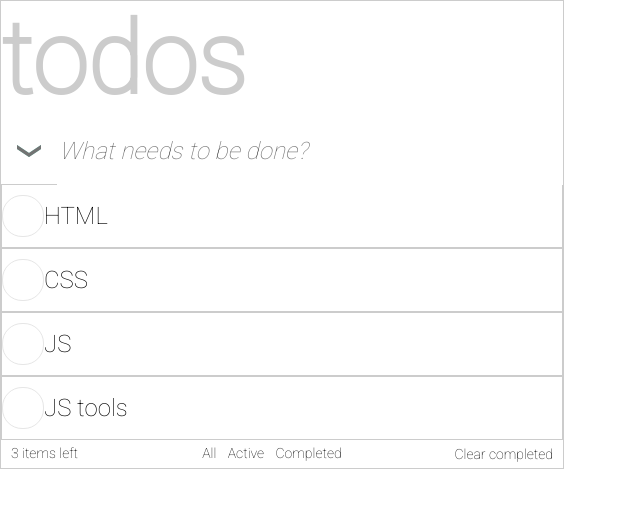
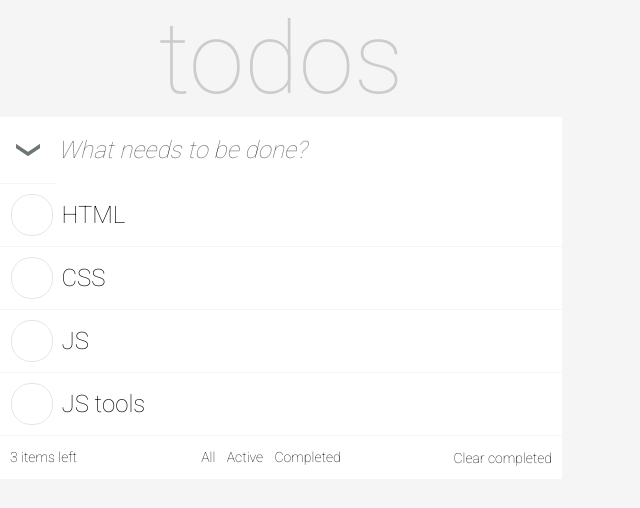
Before and after one commit to ok-technopolis-2020/Sachuk_Ilya, a plain HTML site: page index.html in a window 1280 px wide. Shown: the whole page, without its empty margins (0-640 px from the left). Drawn offline with Linux system fonts and the light colour scheme.

Commit message:
added without tabs

```diff
--- a/index.html
+++ b/index.html
@@ -29,28 +29,28 @@
                     <li class="todo-list__item">
                         <input class="todo-list__input" type="checkbox">
                         <span class="todo-list__checkbox"></span>
-                        <span class="todo-list__checkmark">HTML</span>
+                        <input class="todo-list__checkmark" value="HTML">
                         <button class="todo-list__delete-btn" aria-label="task was deleted"></button>
                     </li>
 
                     <li class="todo-list__item">
                         <input class="todo-list__input" type="checkbox">
                         <span class="todo-list__checkbox"></span>
-                        <span class="todo-list__checkmark">CSS</span>
+                        <input class="todo-list__checkmark" value="CSS">
                         <button class="todo-list__delete-btn" aria-label="task was deleted"></button>
                     </li>
 
                     <li class="todo-list__item">
                         <input class="todo-list__input" type="checkbox">
                         <span class="todo-list__checkbox"></span>
-                        <span class="todo-list__checkmark">JS</span>
+                        <input class="todo-list__checkmark" value="JS">
                         <button class="todo-list__delete-btn" aria-label="task was deleted"></button>
                     </li>
 
                     <li class="todo-list__item">
                         <input class="todo-list__input" type="checkbox">
                         <span class="todo-list__checkbox"></span>
-                        <span class="todo-list__checkmark">JS tools</span>
+                        <input class="todo-list__checkmark" value="JS tools">
                         <button class="todo-list__delete-btn" aria-label="task was deleted"></button>
                     </li>
                 </ul>
--- a/styles.css
+++ b/styles.css
@@ -4,23 +4,31 @@
     --gray-color: #CCCCCC;
     --active-color: #FAFAFA;
     --strikethrough-text-color: #CCCCCC;
+    --background-app-color: #f5f5f5;
+    --app-color: #ffffff;
+    --checkbox-color:  #E6E6E6;
 }
 
 body {
     margin: 0;
     padding: 0;
+    background-color: var(--background-app-color);
 }
 
 .todo-app {
+    background-color: var(--app-color);
     width: 562px;
-    border: 1px solid var(--gray-color);
+    /* border: 1px solid var(--gray-color); */
 }
 
 header h1 {
     margin: 0;
+    text-align: center;
     font-family: 'Roboto', sans-serif;
+    font-weight: 100;
     font-size: 100px;
     color: var(--gray-color);
+    background-color: var(--background-app-color);
 }
 
 
@@ -38,6 +46,10 @@ header h1 {
     padding-left: 50px;
 }
 
+.manage-panel__select-all-tasks-btn:hover {
+    cursor: pointer;
+}
+
 .manage-panel__textbox {
     border: 0;
     height: 65px;
@@ -49,6 +61,10 @@ header h1 {
 
 }
 
+.manage-panel__textbox:hover {
+    cursor: text;
+}
+
 .todo-list {
     margin: 0;
     padding: 0;
@@ -58,13 +74,15 @@ header h1 {
 .todo-list__item {
     display: flex;
     align-items: center;
-    border: 1px solid var(--gray-color);
+    justify-content: space-between;
+    border-top: 1px solid var(--background-app-color);
     padding-top: 10px;
     padding-bottom: 10px;
 }
 
 .todo-list__input {
     margin: 0px;
+    margin-left: 11px;
     appearance: none;
     --webkit-appearance:none;
 
@@ -74,9 +92,10 @@ header h1 {
 }
 
 .todo-list__checkbox {
+    margin-left: 11px;
     width: 40px;
     height: 40px;
-    border: 1px solid #E6E6E6;
+    border: 1px solid var(--checkbox-color);
     border-radius: 20px;
 }
 
@@ -97,28 +116,52 @@ header h1 {
     text-decoration: line-through;
 }
 
-/* .todo-list__input:focus ~ .todo-list__item {
-    background-color: var(--active-color);
-} */
+.todo-list__input:hover {
+    cursor: pointer;
+}
 
-.todo-list__input:focus ~ .todo-list__delete-btn {
-    visibility: visible;
+.todo-list__delete-btn:focus {
+    background: no-repeat center url("img/delete-btn.svg");
+}
+
+.todo-list__delete-btn:hover {
+    cursor: pointer;
 }
 
 .todo-list__delete-btn {
-    background: no-repeat center url("img/delete-btn.svg");
+    padding: 0;
+    background-color: var(--app-color);
     border: none;
     width: 20px;
     height: 20px;
-    visibility: hidden;
+    margin-right: 22px;
 }
+
+
 
 .todo-list__item:hover{
     background-color: var(--active-color);
 }
 
 .todo-list__item:hover .todo-list__delete-btn{
-    visibility: visible;
+    background: no-repeat center url("img/delete-btn.svg");
+}
+
+.todo-list__item:hover .todo-list__checkmark {
+    background-color: var(--active-color);
+}
+
+/* не вижу есть ли разница*/
+.todo-list__item:hover .todo-list__checkbox {
+    background-color: var(--app-color);
+}
+
+.todo-list__checkmark {
+    padding: 0;
+    width: 450px;
+    /* margin-left: 10px; */
+    /* flex-grow: 1; */
+    border: 0;
 }
 
 .todo-list__checkmark {
@@ -127,11 +170,19 @@ header h1 {
     font-weight: 300;
 }
 
+.todo-list__checkmark:hover {
+    cursor: text;
+}
+
 .bottom-panel {
+    border: 0;
     display: flex;
     justify-content: space-between;
     padding-top: 5px;
     padding-bottom: 5px;
+    border-top: 1px solid var(--background-app-color);
+    padding-top: 12.5px;
+    padding-bottom: 12.5px;
 }
 
 .bottom-panel__task-counter {
@@ -160,9 +211,13 @@ header h1 {
 }
 
 .clear-complete-btn {
-    background-color: white;
+    background-color: var(--app-color);
     font-family: 'Roboto', sans-serif;
     font-size: 14px;
     border: 0;
     padding: 0;
 }
+
+.clear-complete-btn:hover {
+    cursor: pointer;
+}
```
